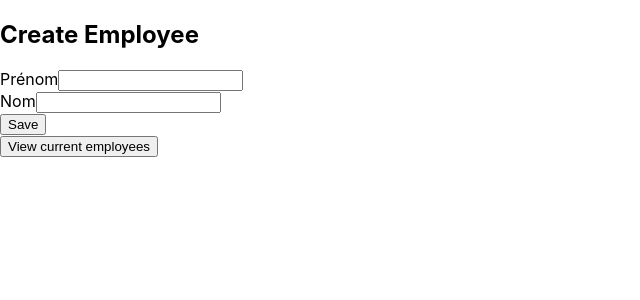
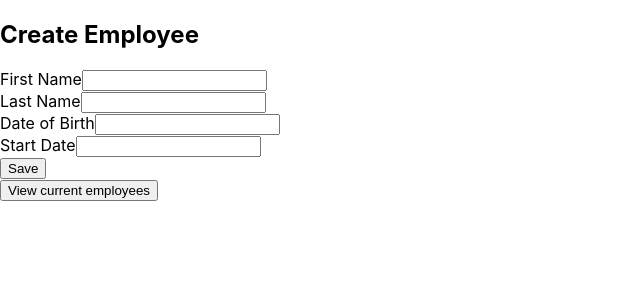
Before and after one commit to sopicard/hr_net_sp, a React (Vite) app: page / in a window 1280 px wide. Shown: the top 300 px of the page, without its empty margins (0-640 px from the left). Built offline with nearby package versions, Linux system fonts and the light colour scheme.

Commit message:
addition of dateOfBirth and startDate fields

```diff
--- a/src/components/Input.jsx
+++ b/src/components/Input.jsx
@@ -1,4 +1,4 @@
-const Input = ({ label, value, onChange }) => {
+const Input = ({ label, name, value, onChange }) => {
   const handleChange = (e) => {
     onChange(e.target.value)
   }
@@ -6,7 +6,7 @@ const Input = ({ label, value, onChange }) => {
   return (
     <div>
       <label>{label}</label>
-      <input type="text" value={value} onChange={handleChange} />
+      <input name= {name} type="text" value={value} onChange={handleChange} />
     </div>
   )
 }
--- a/src/contexts/AppContext.jsx
+++ b/src/contexts/AppContext.jsx
@@ -3,23 +3,21 @@ import { createContext, useContext, useState, useEffect} from 'react'
 const AppContext = createContext()
 
 export const AppProvider = ({ children }) => {
-  const [employeeData, setEmployeeData] = useState([])
-  const [formData, setFormData] = useState({})
+  const [employeesData, setEmployeesData] = useState([])
 
   // Charger les données depuis le localStorage au chargement de la page
   useEffect(() => {
-    const storedData = JSON.parse(localStorage.getItem('employeeData')) || [];
-    setEmployeeData(storedData)
+    const storedData = JSON.parse(localStorage.getItem('employeesData')) || [];
+    setEmployeesData(storedData)
   }, [])
 
   const saveFormData = (data) => {
     // Mettre à jour le contexte avec les nouvelles données
-    setEmployeeData([...employeeData, data])
-    setFormData(data)
+    setEmployeesData([...employeesData, data])
   }
 
   return (
-    <AppContext.Provider value={{ employeeData, formData, saveFormData }}>
+    <AppContext.Provider value={{ employeesData, saveFormData }}>
       {children}
     </AppContext.Provider>
   )
--- a/src/pages/Home.jsx
+++ b/src/pages/Home.jsx
@@ -8,7 +8,12 @@ const Home = () => {
   const navigate = useNavigate()
 
   // Utilise un état local pour le formulaire en cours
-  const [formState, setFormState] = useState({ firstName: '', lastName: '' })
+  const [formState, setFormState] = useState({
+    firstName: '',
+    lastName: '',
+    dateOfBirth: '',
+    startDate: '',
+  })
 
   // Mise à jour des données du formulaire
   const handleChange = (fieldName, value) => {
@@ -22,26 +27,35 @@ const Home = () => {
 
     // Enregistre dans le localStorage uniquement si le formulaire est complet
     if (formState.firstName && formState.lastName) {
+      const existingData = JSON.parse(localStorage.getItem('employeesData')) || []
+      const updatedData = [...existingData, formState]
+
       // Mise à jour des données dans le contexte
       saveFormData(formState)
 
-      const existingData = JSON.parse(localStorage.getItem('employeeData')) || []
-      const updatedData = [...existingData, formState]
-      localStorage.setItem('employeeData', JSON.stringify(updatedData))
+      // Sauvegarde dans le localStorage
+      localStorage.setItem('employeesData', JSON.stringify(updatedData))
+
+      // Réinitialise le formulaire après la soumission
+      setFormState({
+        firstName: '',
+        lastName: '',
+        dateOfBirth: '',
+        startDate: '',
+      })
 
       console.log('Form data submitted:', formState)
-      alert('Employé créé')
-
-      // Réinitialise le formulaire après la soumission
-      setFormState({ firstName: '', lastName: '' })
+      alert('Employee Created !')
     }
   }
   return (
     <div>
       <h2>Create Employee</h2>
       <form onSubmit={handleSubmit}>
-        <Input label="Prénom" name="firstName" value={formState.firstName} onChange={(value) => handleChange('firstName', value)} />
-        <Input label="Nom" name="lastName" value={formState.lastName} onChange={(value) => handleChange('lastName', value)} />
+        <Input label="First Name" name="firstName" value={formState.firstName} onChange={(value) => handleChange('firstName', value)} />
+        <Input label="Last Name" name="lastName" value={formState.lastName} onChange={(value) => handleChange('lastName', value)} />
+        <Input label="Date of Birth" name="dateOfBirth" value={formState.dateOfBirth} onChange={(value) => handleChange('dateOfBirth', value)} />
+        <Input label="Start Date" name="startDate" value={formState.startDate} onChange={(value) => handleChange('startDate', value)} />
         {/* Ajoutez d'autres champs avec des composants Input et leurs fonctions onChange */}
         <button type="submit">Save</button>
       </form>
--- a/src/pages/StaffList.jsx
+++ b/src/pages/StaffList.jsx
@@ -3,10 +3,10 @@ import { useAppContext } from '../contexts/AppContext'
 import {useNavigate} from 'react-router-dom'
 
 const StaffList = () => {
-  const { employeeData } = useAppContext()
+  const { employeesData } = useAppContext()
   const navigate = useNavigate()
 
-  useEffect(() => {}, [employeeData])
+  useEffect(() => {}, [employeesData])
 
   return (
     <div>
@@ -14,16 +14,20 @@ const StaffList = () => {
       <table>
         <thead>
           <tr>
-            <th>Prénom</th>
-            <th>Nom</th>
+            <th>First Name</th>
+            <th>Last Name</th>
+            <th>Date of Birth</th>
+            <th>Start Date</th>
             {/* Autres en-têtes de colonnes */}
           </tr>
         </thead>
         <tbody>
-          {employeeData.map((employee, index) => (
+          {employeesData.map((employee, index) => (
             <tr key={index}>
               <td>{employee.firstName}</td>
               <td>{employee.lastName}</td>
+              <td>{employee.dateOfBirth}</td>
+              <td>{employee.startDate}</td>
               {/* Autres cellules de tableau */}
             </tr>
           ))}
```
